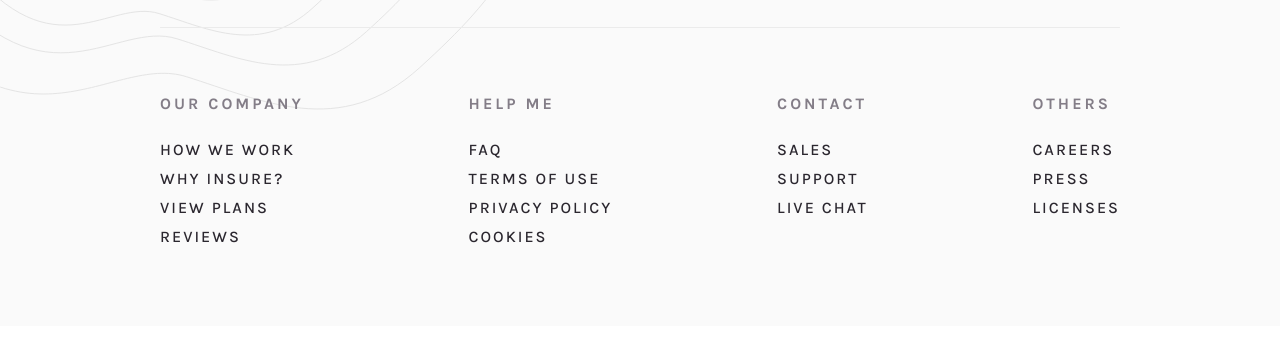
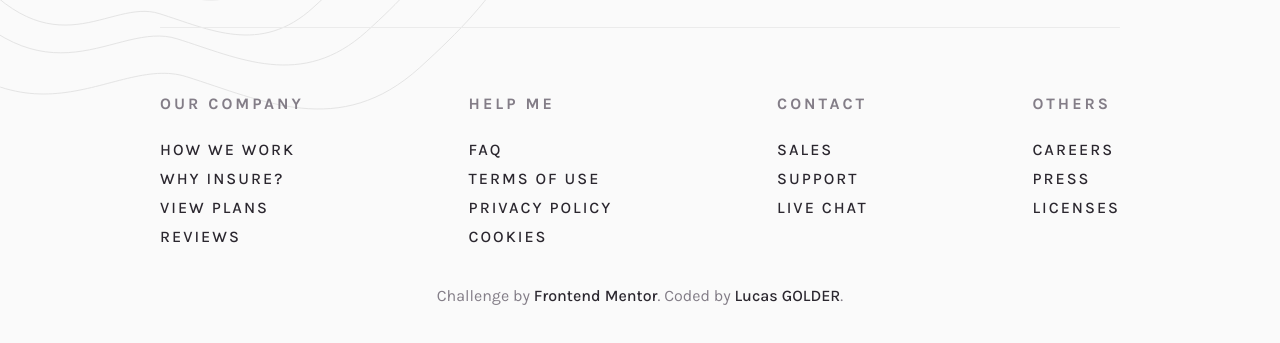
Before and after one commit to LucasG0ld/Insure, a plain HTML site: page index.html in a window 1280 px wide. Shown: the part 2454-2797 px from the top of the page. Drawn offline with Linux system fonts and the light colour scheme.

Commit message:
Attribution added

```diff
--- a/index.html
+++ b/index.html
@@ -11,11 +11,6 @@
   <link href="https://fonts.googleapis.com/css2?family=DM+Serif+Display&family=Karla:wght@400;500;700&display=swap" rel="stylesheet">
   <link rel="stylesheet" href="style/style.css">
   <title>Frontend Mentor | Insure landing page</title>
-  <!-- Feel free to remove these styles or customise in your own stylesheet 👍 -->
-  <style>
-    .attribution { font-size: 11px; text-align: center; }
-    .attribution a { color: hsl(228, 45%, 44%); }
-  </style>
 </head>
 <body>
 <header class="ins-header">
@@ -164,12 +159,11 @@
       </ul>
     </div>
   </div>
+  <div class="attribution">
+    Challenge by <a href="https://www.frontendmentor.io" target="_blank">Frontend Mentor</a>.
+    Coded by <a target="_blank" href="https://lucasgolder.fr">Lucas GOLDER</a>.
+  </div>
 </footer>
-<!--
-  <div class="attribution">
-    Challenge by <a href="https://www.frontendmentor.io?ref=challenge" target="_blank">Frontend Mentor</a>.
-    Coded by <a href="#">Your Name Here</a>.
-  </div>-->
   <script src="script/burger.js"></script>
 </body>
 </html>
--- a/style/style.css
+++ b/style/style.css
@@ -247,7 +247,7 @@ ul {
 }
 
 footer {
-    padding: 80px 160px;
+    padding: 80px 160px 40px 160px;
     background-color: hsl(0, 0%, 98%);
     position: relative;
 }
@@ -318,6 +318,17 @@ footer a {
 
 footer a:hover {
     text-decoration: underline;
+}
+
+.attribution {
+    text-align: center;
+    margin-top: 40px;
+    letter-spacing: 0;
+}
+
+.attribution a {
+    letter-spacing: 0;
+    text-transform: inherit;
 }
 
 @media screen and (max-width: 1440px) {
```
